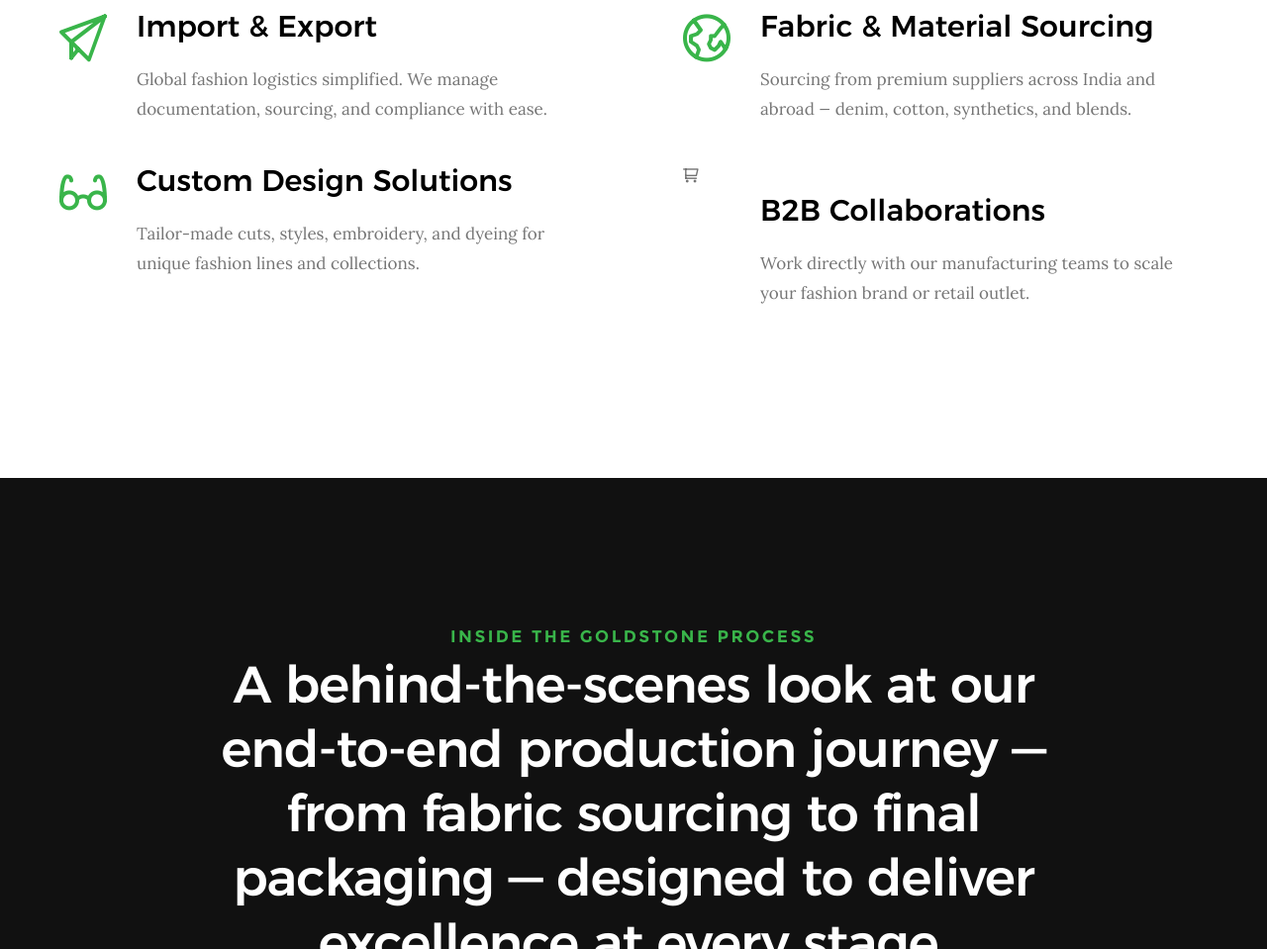
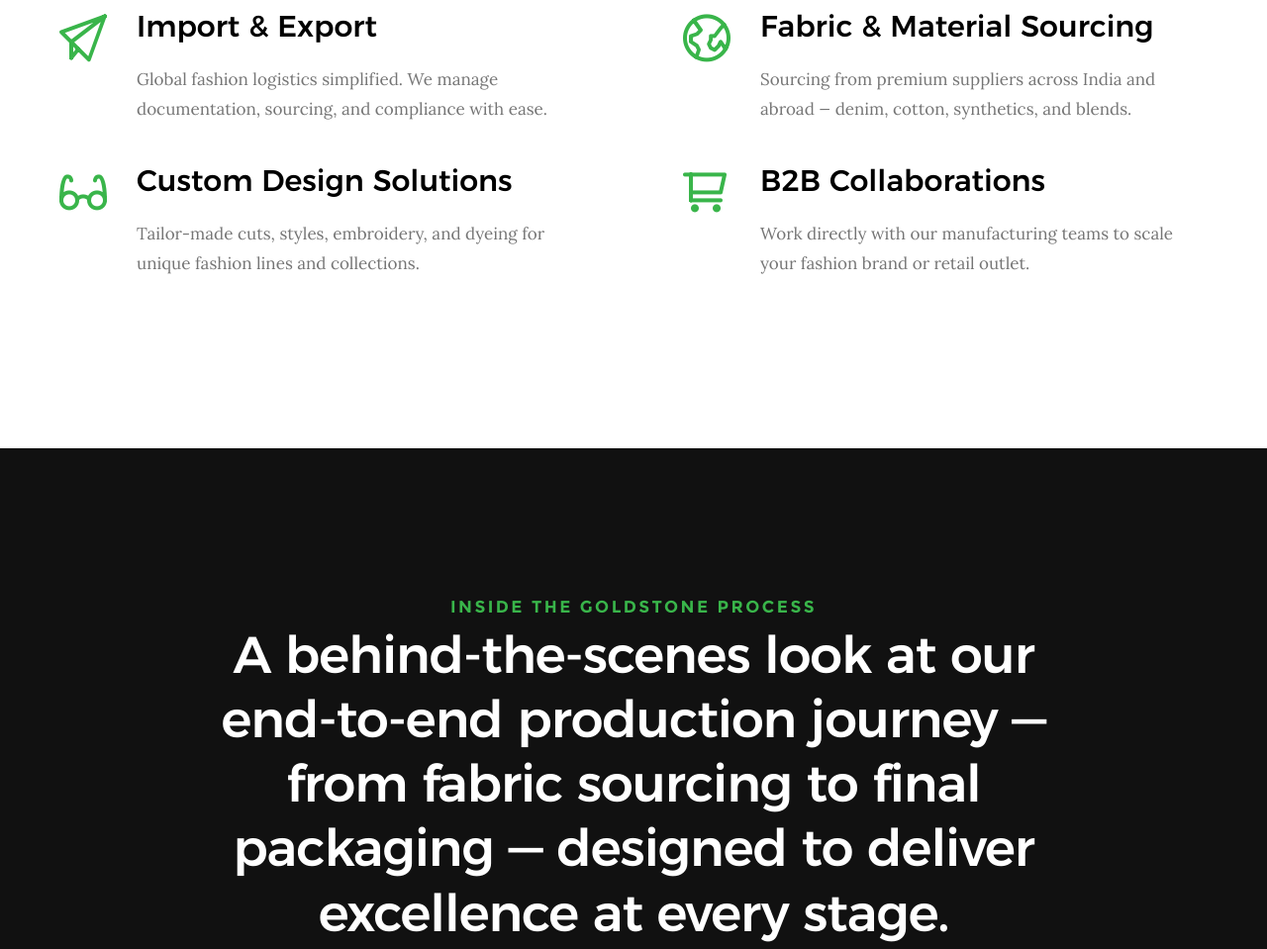
Before and after one commit to shubhambitw02/GoldStone, a plain HTML site: page index.html in a window 1280 px wide. Shown: the part 2675-3634 px from the top of the page at 99% size. Drawn offline with Linux system fonts and the light colour scheme; files whose address does not match are found by name.

Commit message:
Fixed icon

```diff
--- a/index.html
+++ b/index.html
@@ -327,7 +327,7 @@
         </div>
 
         <div class="col-block service-item" data-aos="fade-up">
-          <div class="service-shopping-cart">
+          <div class="service-icon">
             <i class="icon-shopping-cart"></i>
           </div>
           <div class="service-text">
```
